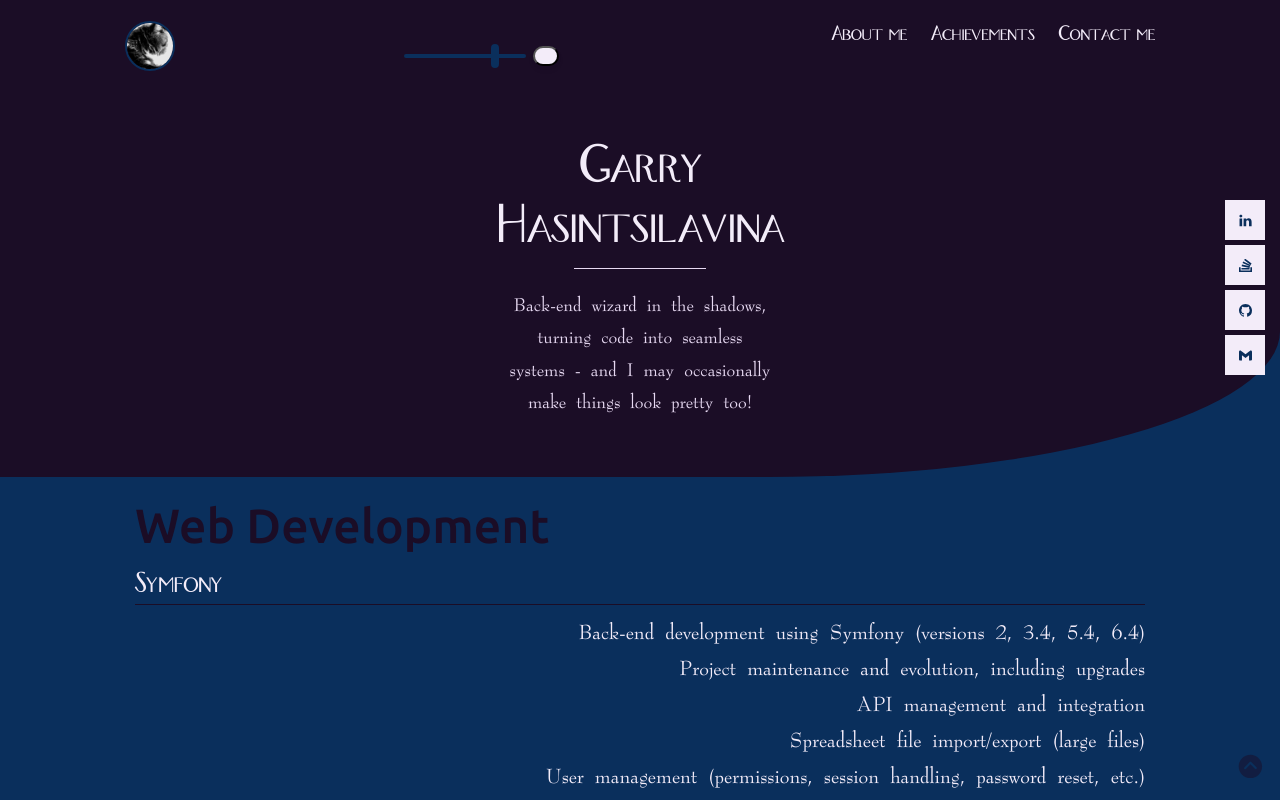
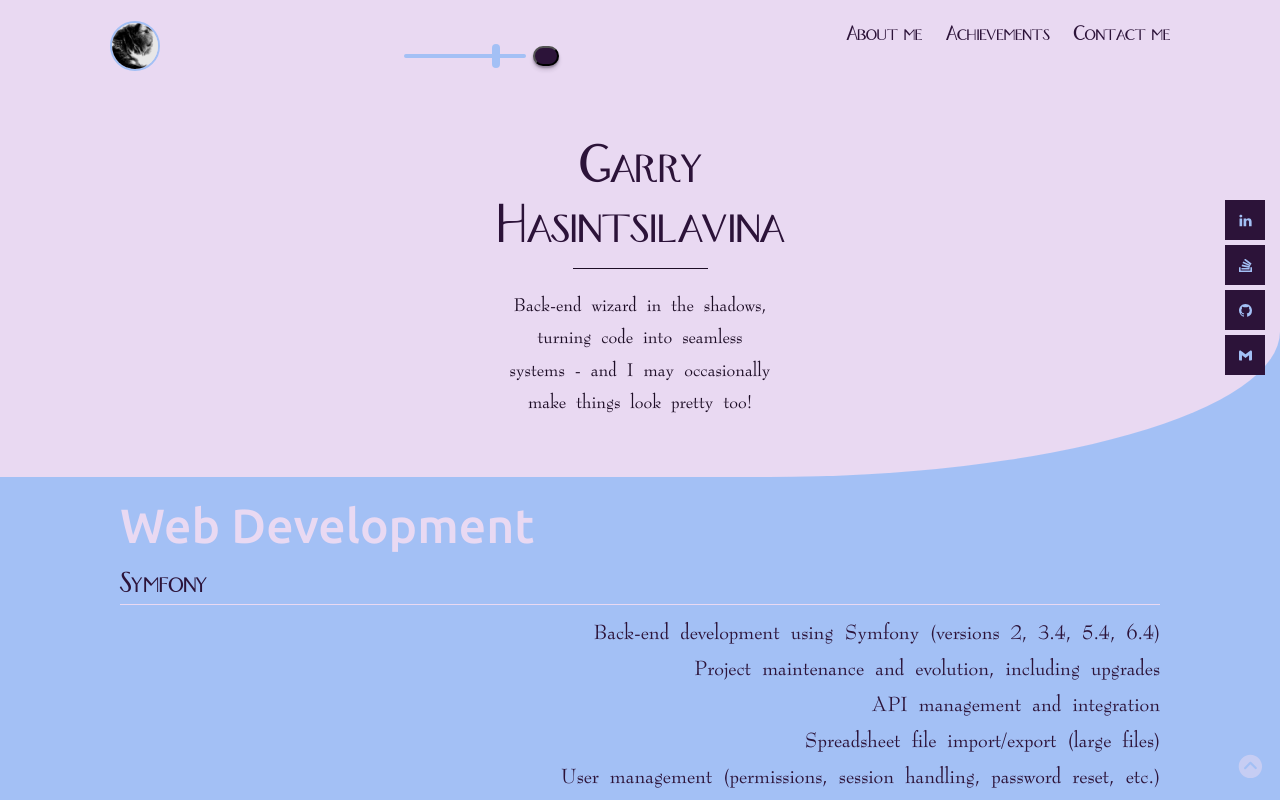
Before and after one commit to Antsamotady/ResumePortfolio, a React (Create React App) app: page /capabilities in a window 1280 px wide. Shown: the top 800 px of the page. Built offline with nearby package versions, Linux system fonts and the light colour scheme.

Commit message:
Reset default theme hue color

```diff
--- a/src/Components/Navbar.js
+++ b/src/Components/Navbar.js
@@ -15,7 +15,7 @@ function Navbar({ onLinkClick, onCloseMenu, toggleMenu, onThemeSelected, theme }
 
   const [isVisible, setIsVisible] = useState(false);
   const sectionRef = useRef(null);
-  const [hue, setHue] = useState(273);
+  const [hue, setHue] = useState(279); // Here is where to set default theme hue
   const [hueValue, setHueValue] = useState(0);
 
   useEffect(() => {
--- a/src/Stylesheets/main.css
+++ b/src/Stylesheets/main.css
@@ -182,16 +182,18 @@ q:after {
     --h1: 800 2rem/1.2em var(--ff);
     --p: 400 1rem/1.5em var(--ff);
     --p-code: 300 .7rem/2em var(--ff2);
-    --hue: 0;
+    --hue: 180;
 
     /* The formula starts here */
     --tertiary-hue: calc(var(--hue) + 300);
     --accent-hue: calc(var(--hue) + 60);
-    --primary-color: hsl(var(--hue), 50%, 90%);
-    --pre-primary-color: hsl(var(--hue), 50%, 95%);
-    --secondary-color: hsl(var(--hue), 50%, 10%);
-    --tertiary-color: hsl(var(--tertiary-hue), 80%, 20%);
-    --accent-color: hsl(var(--accent-hue), 80%, 20%);
+
+    /* Permute these lines to switch default dark/light mode */
+    --primary-color: hsl(var(--hue), 50%, 10%);
+    --pre-primary-color: hsl(var(--hue), 50%, 15%);
+    --secondary-color: hsl(var(--hue), 50%, 90%);
+    --tertiary-color: hsl(var(--tertiary-hue), 80%, 80%);
+    --accent-color: hsl(var(--accent-hue), 80%, 80%);
 
     --color-lightyellow: var(--primary-color);
     --color-bg-header: var(--secondary-color);
@@ -201,11 +203,12 @@ q:after {
 }
 
 .dark {
-    --primary-color: hsl(var(--hue), 50%, 10%);
-    --pre-primary-color: hsl(var(--hue), 50%, 15%);
-    --secondary-color: hsl(var(--hue), 50%, 90%);
-    --tertiary-color: hsl(var(--tertiary-hue), 80%, 80%);
-    --accent-color: hsl(var(--accent-hue), 80%, 80%);
+    /* Permute these lines to switch default dark/light mode */
+    --primary-color: hsl(var(--hue), 50%, 90%);
+    --pre-primary-color: hsl(var(--hue), 50%, 95%);
+    --secondary-color: hsl(var(--hue), 50%, 10%);
+    --tertiary-color: hsl(var(--tertiary-hue), 80%, 20%);
+    --accent-color: hsl(var(--accent-hue), 80%, 20%);
 }
 
 .app-container {
@@ -213,8 +216,6 @@ q:after {
 
     margin: 0 auto;
     max-width: 1080px;
-    padding-left: 15px;
-    padding-right: 15px;
 }
 
 .main-container {
@@ -242,4 +243,10 @@ q:after {
         padding-left: 0;
         padding-right: 0;
     }
+
+    .app-container {
+        padding-left: 15px;
+        padding-right: 15px;
+    }
+
 }
```
